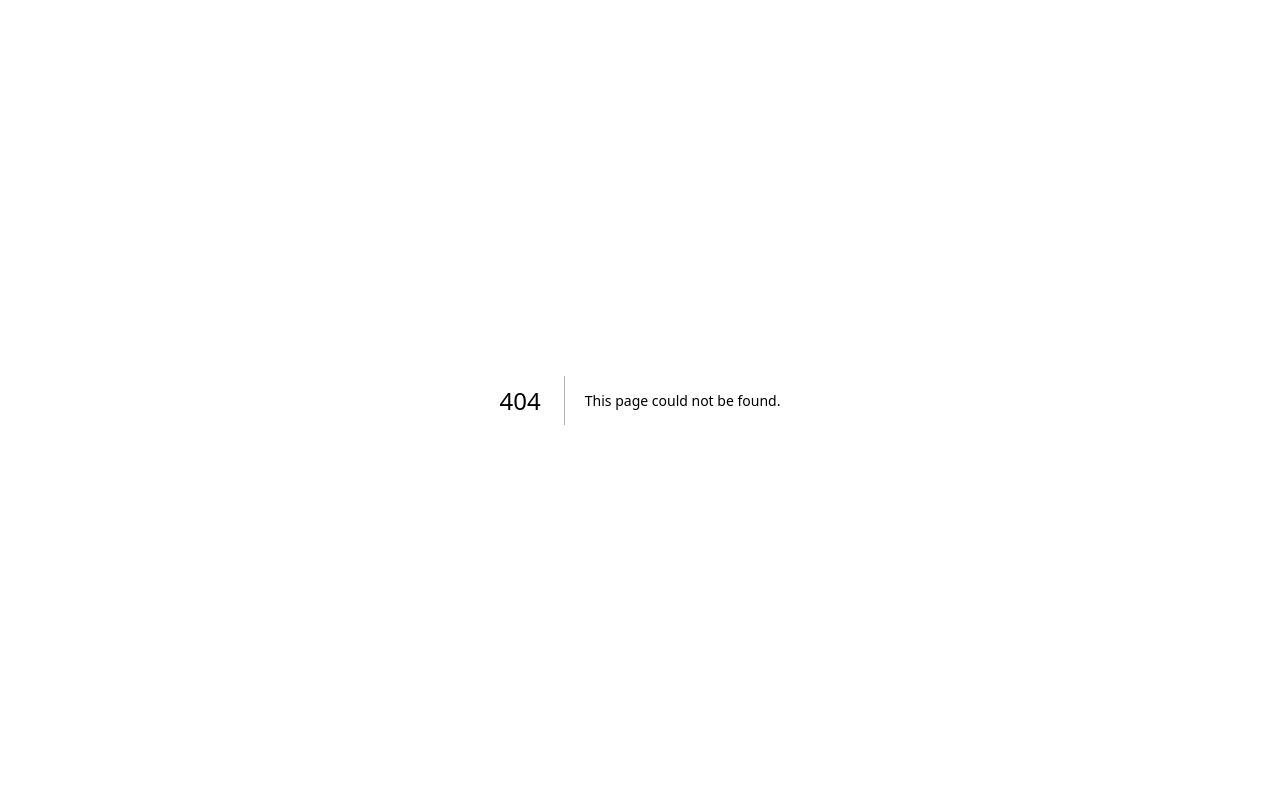
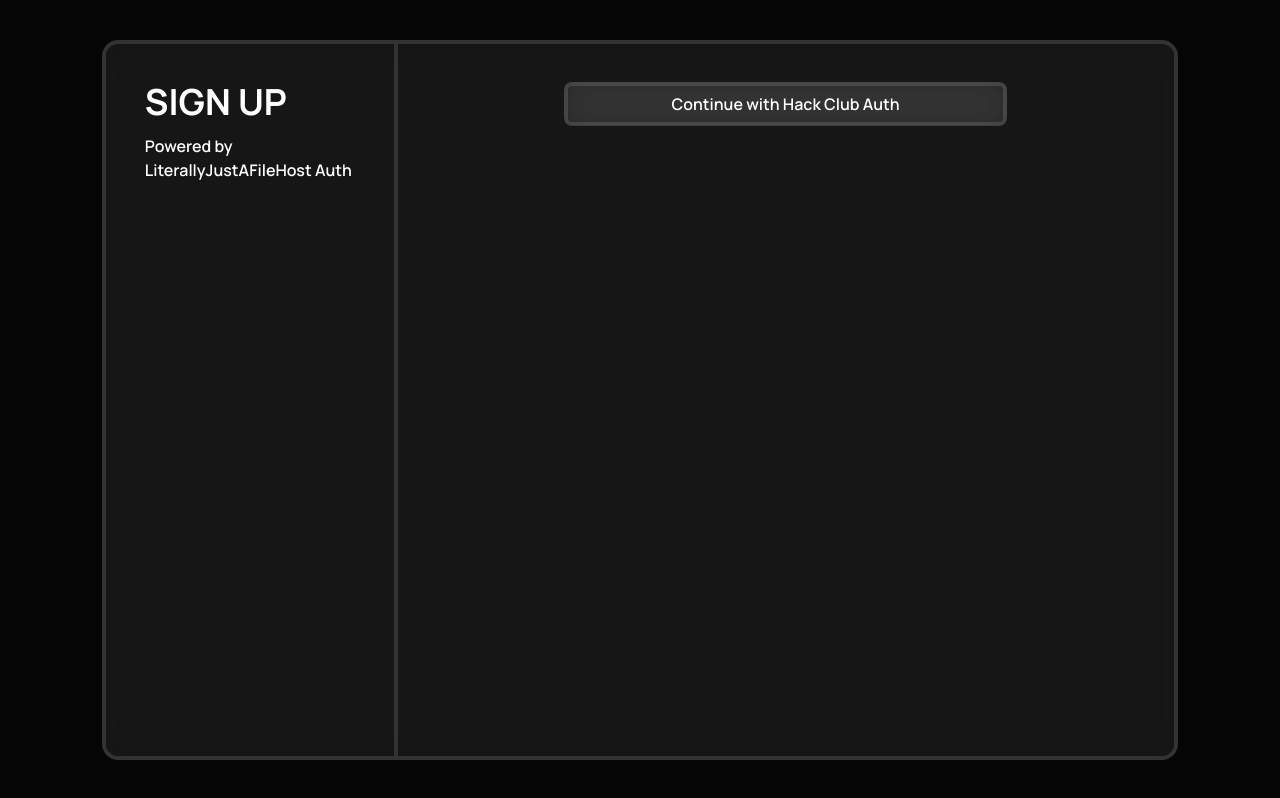
Before and after one commit to LiterallyJustAFileHost/repo, a Next.js app: page /auth in a window 1280 px wide. Before the commit this address had no page. Built offline with nearby package versions, Linux system fonts and the light colour scheme.

Commit message:
Add auth page (beta)

```diff
--- /dev/null
+++ b/app/auth/page.tsx
@@ -0,0 +1,17 @@
+"use client";
+
+export default function Home() {
+  return (
+    <div className="flex h-dvh">
+      <div className="h-[90dvh] w-full flex flex-row mx-[8dvw] my-auto bg-[rgba(255,255,255,0.07)] border-4 border-[rgba(255,255,255,0.12)] backdrop-blur-lg rounded-2xl">
+        <div className="flex flex-col gap-3 w-fit h-full p-[3dvw] border-r-4 border-[rgba(255,255,255,0.12)]">
+          <h1 className="text-4xl font-bold">SIGN UP</h1>
+          <p>Powered by LiterallyJustAFileHost Auth</p>
+        </div>
+        <div className="flex flex-col w-full p-[3dvw]">
+          <button className="bg-[rgba(255,255,255,0.07)] border-4 border-[rgba(255,255,255,0.12)] mx-[10dvw] backdrop-blur-lg">Continue with Hack Club Auth</button>
+        </div>
+      </div>
+    </div>
+  );
+}
```
